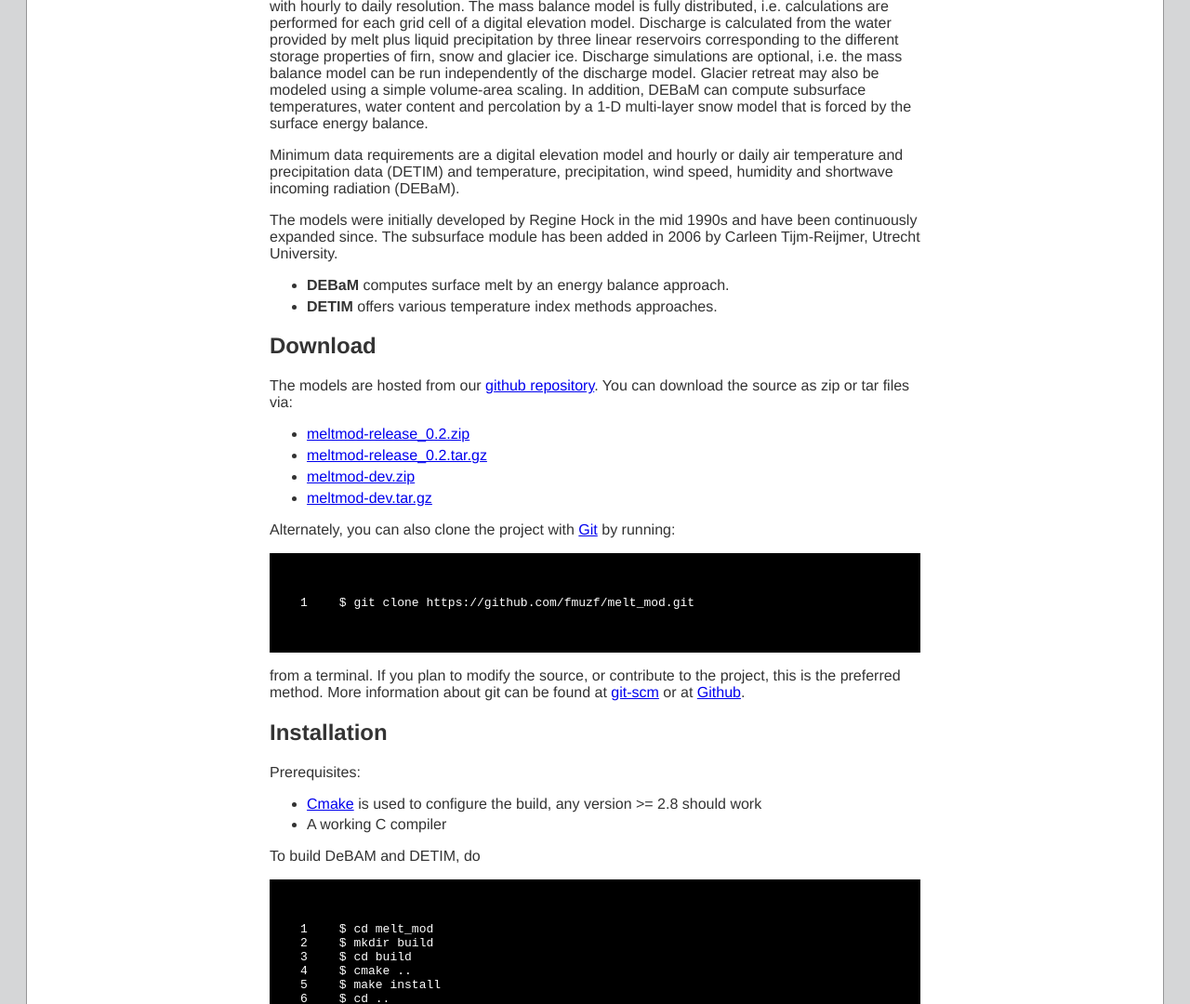
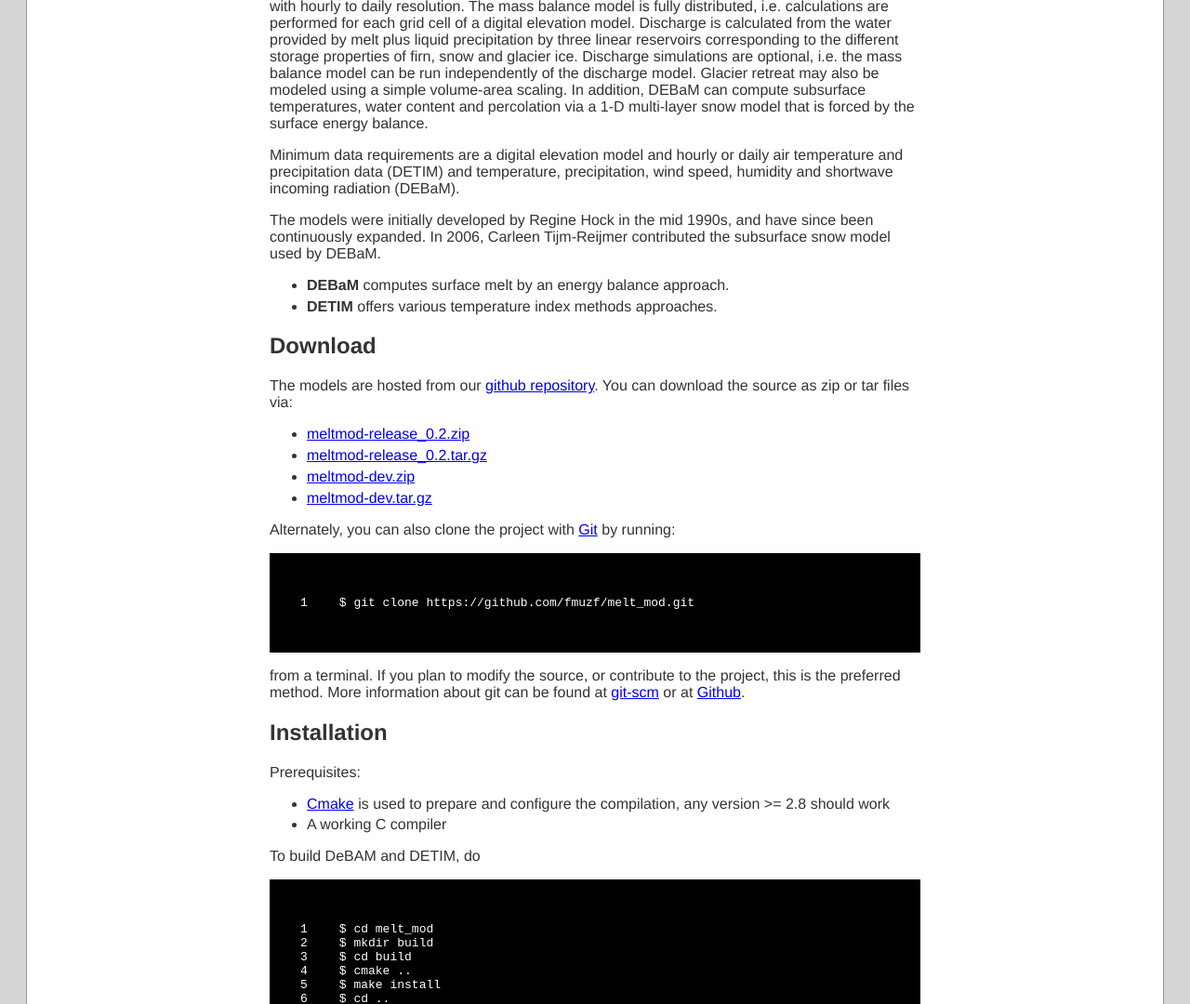
Before and after one commit to regine/meltmodel, a Jekyll site: the page built from index.md, in a window 1280 px wide and 1400 px high. Shown: the part 320-1400 px from the top of the window at 93% size. Built offline with Jekyll 4.4.1, drawn with Linux system fonts in a browser that asks for light colours; Markdown is read by kramdown in place of the engine named in the settings; some of the changed text lies outside the part shown.

Commit message:
some editing

```diff
--- a/index.md
+++ b/index.md
@@ -22,15 +22,15 @@ snow and glacier ice. Discharge simulations are optional, i.e. the mass balance
 model can be run independently of the discharge model. Glacier retreat may also
 be modeled using a simple volume-area scaling.
 In addition, DEBaM can compute subsurface temperatures, water content and percolation
-by a 1-D multi-layer snow model that is forced by the surface energy balance.
+via a 1-D multi-layer snow model that is forced by the surface energy balance.
 
 Minimum data requirements are a digital elevation model and hourly or daily air
 temperature and precipitation data (DETIM) and temperature, precipitation, wind speed, humidity
 and shortwave incoming radiation (DEBaM).
 
-The models were initially developed by Regine Hock in the mid 1990s and have
-been continuously expanded since. The subsurface module has been added in 2006
-by Carleen Tijm-Reijmer, Utrecht University.
+The models were initially developed by Regine Hock in the mid 1990s, and have
+since been continuously expanded. In 2006, Carleen Tijm-Reijmer contributed
+the subsurface snow model used by DEBaM.
 
 - __DEBaM__ computes surface melt by an energy balance approach.
 - __DETIM__ offers various temperature index methods approaches.
@@ -60,8 +60,8 @@ Installation
 
 Prerequisites:
 
-* [Cmake](http://www.cmake.org/) is used to configure the build,
-    any version >= 2.8 should work
+* [Cmake](http://www.cmake.org/) is used to prepare and configure the
+compilation, any version >= 2.8 should work
 * A working C compiler
 
 To build DeBAM and DETIM, do
```
